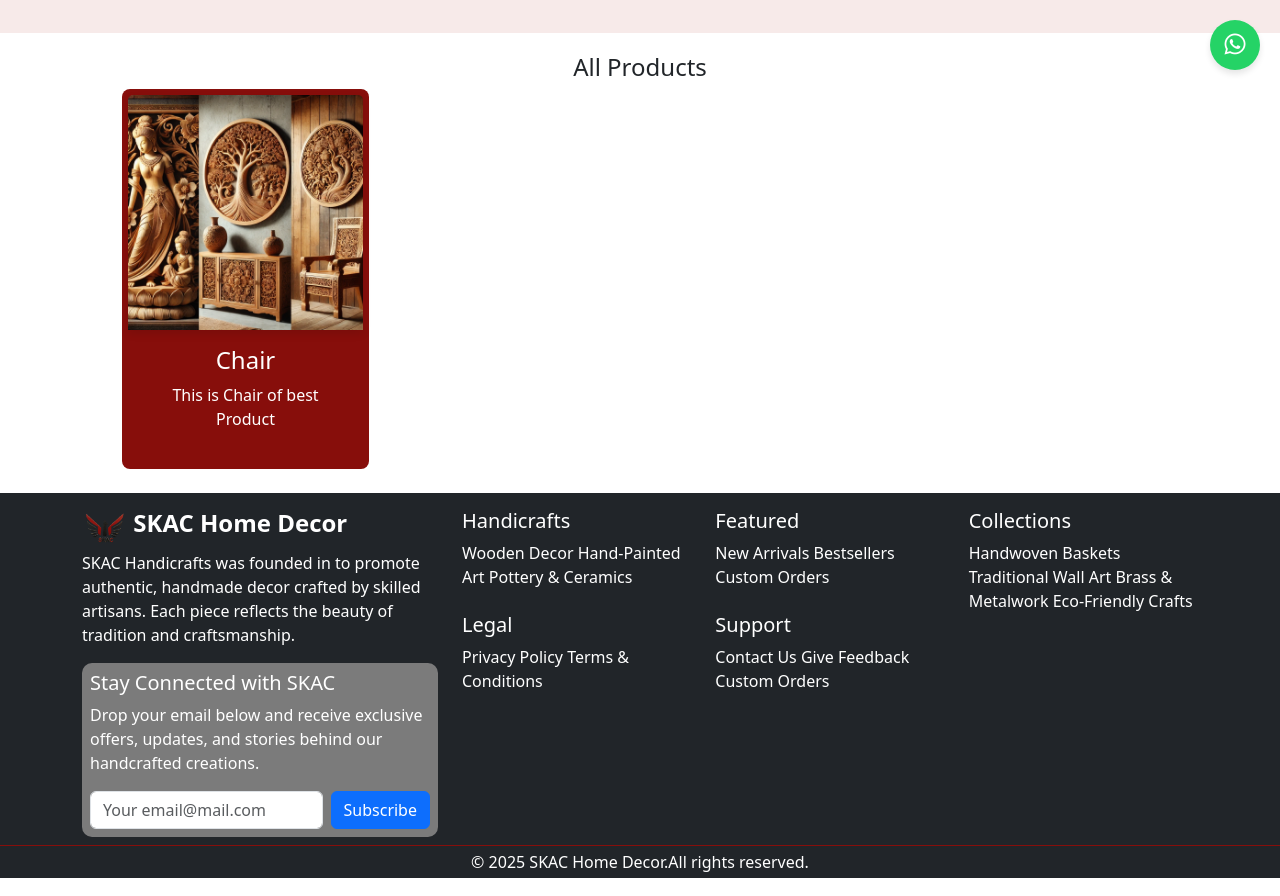
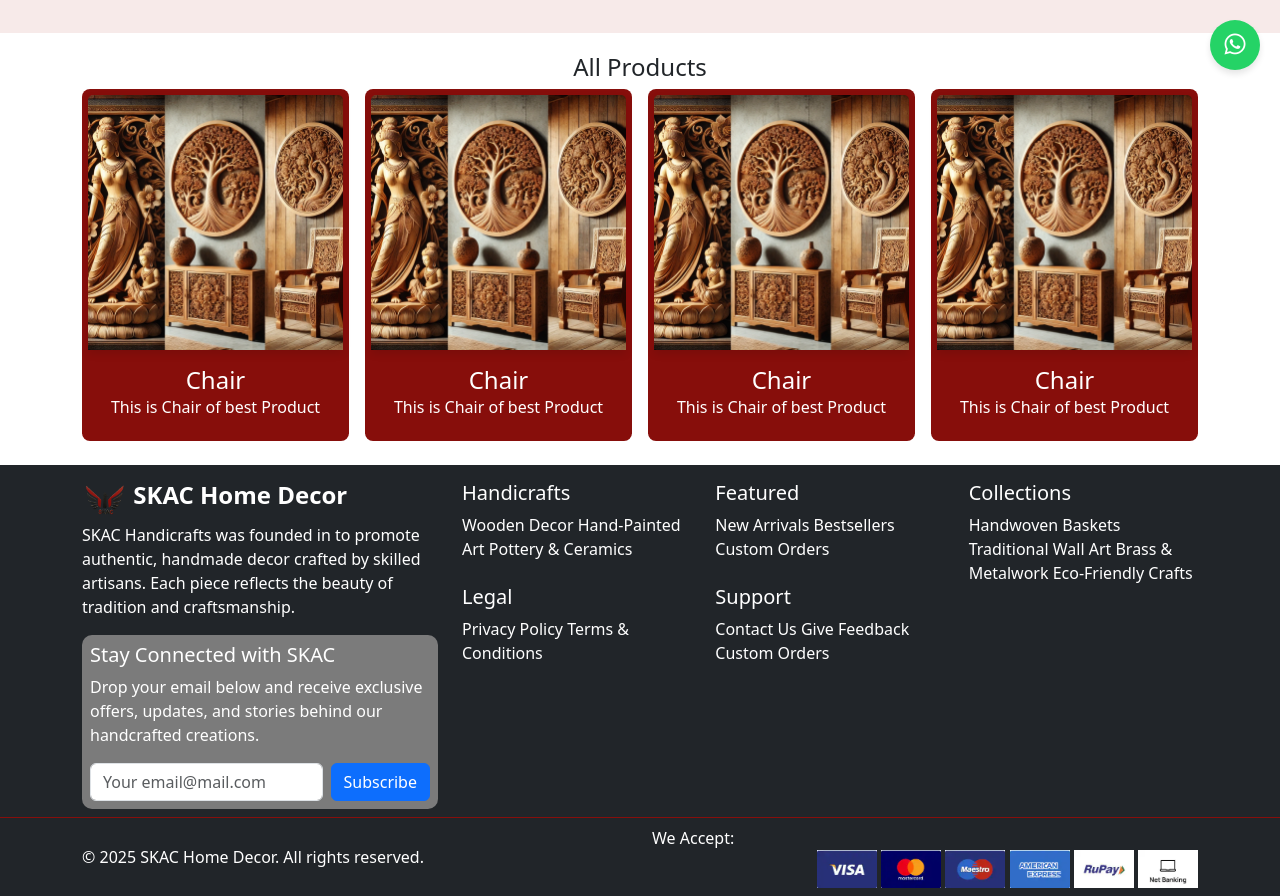
Before and after one commit to sumitkhowal2/skac, a plain HTML site: page index.html in a window 1280 px wide. Shown: the part 710-1606 px from the top of the page. Drawn offline with nearby package versions, Linux system fonts and the light colour scheme.

Commit message:
6 march home work

```diff
--- a/index.html
+++ b/index.html
@@ -299,13 +299,46 @@
             <div class="container">
               <h4 class="text-center">All Products</h4>
               <div class="row g-3">
-                <div class="col-lg-3">
+                <div class="col-lg-3 col-6">
                   <div class="card">
-                    <img src="./assets/handi.webp" class="card-img-top" alt="">
+                    <img src="./assets/handi.webp" loading="lazy" class="card-img-top" alt="">
                     <div class="card-body">
                       <div class="card-tittle">
-                        <h4 class="product-name">Chair</h4>
-                        <p>This is Chair of best Product</p>
+                        <h4 class="product-name m-0">Chair</h4>
+                        <p class="m-0">This is Chair of best Product</p>
+                      </div>
+                    </div>
+                  </div>
+                </div>
+                <div class="col-lg-3 col-6">
+                  <div class="card">
+                    <img src="./assets/handi.webp" loading="lazy" class="card-img-top" alt="">
+                    <div class="card-body">
+                      <div class="card-tittle">
+                        <h4 class="product-name m-0">Chair</h4>
+                        <p class="m-0">This is Chair of best Product</p>
+                      </div>
+                    </div>
+                  </div>
+                </div>
+                <div class="col-lg-3 col-6">
+                  <div class="card">
+                    <img src="./assets/handi.webp" loading="lazy" class="card-img-top" alt="">
+                    <div class="card-body">
+                      <div class="card-tittle">
+                        <h4 class="product-name m-0">Chair</h4>
+                        <p class="m-0">This is Chair of best Product</p>
+                      </div>
+                    </div>
+                  </div>
+                </div>
+                <div class="col-lg-3 col-6">
+                  <div class="card">
+                    <img src="./assets/handi.webp" loading="lazy" class="card-img-top" alt="">
+                    <div class="card-body">
+                      <div class="card-tittle">
+                        <h4 class="product-name m-0">Chair</h4>
+                        <p class="m-0">This is Chair of best Product</p>
                       </div>
                     </div>
                   </div>
@@ -318,13 +351,46 @@
             <div class="container">
               <h4 class="text-center">Chair Products</h4>
               <div class="row g-3">
-                <div class="col-lg-3">
+                <div class="col-lg-3 col-6">
                   <div class="card">
-                    <img src="./assets/chair.jpeg" class="card-img-top" alt="">
+                    <img src="./assets/chair.jpeg" loading="lazy" class="card-img-top" alt="">
                     <div class="card-body">
                       <div class="card-tittle">
-                        <h4 class="product-name">Chair</h4>
-                        <p>This is Chair of best Product</p>
+                        <h4 class="product-name m-0">Chair</h4>
+                        <p class="m-0">This is Chair of best Product</p>
+                      </div>
+                    </div>
+                  </div>
+                </div>
+                <div class="col-lg-3 col-6">
+                  <div class="card">
+                    <img src="./assets/chair.jpeg" loading="lazy" class="card-img-top" alt="">
+                    <div class="card-body">
+                      <div class="card-tittle">
+                        <h4 class="product-name m-0">Chair</h4>
+                        <p class="m-0">This is Chair of best Product</p>
+                      </div>
+                    </div>
+                  </div>
+                </div>
+                <div class="col-lg-3 col-6">
+                  <div class="card">
+                    <img src="./assets/chair.jpeg" loading="lazy" class="card-img-top" alt="">
+                    <div class="card-body">
+                      <div class="card-tittle">
+                        <h4 class="product-name m-0">Chair</h4>
+                        <p class="m-0">This is Chair of best Product</p>
+                      </div>
+                    </div>
+                  </div>
+                </div>
+                <div class="col-lg-3 col-6">
+                  <div class="card">
+                    <img src="./assets/chair.jpeg" loading="lazy" class="card-img-top" alt="">
+                    <div class="card-body">
+                      <div class="card-tittle">
+                        <h4 class="product-name m-0">Chair</h4>
+                        <p class="m-0">This is Chair of best Product</p>
                       </div>
                     </div>
                   </div>
@@ -443,15 +509,30 @@
           </div>
         </div>
       </div>
-      <div class="bg-dark footer-bottom py-1 text-center">
-        <p class="mb-0">
-          &copy;
-          <script>
-            document.write(new Date().getFullYear());
-          </script>
-          SKAC Home Decor.All rights reserved.
-        </p>
+      <div class="bg-dark footer-bottom py-2 text-center text-white">
+        <div class="container">
+          <div class="row align-items-center">
+            <!-- Accepted Cards Section -->
+            <div class="col-md-6 text-md-end text-center">
+              <p class="mb-0">
+                &copy; <script>document.write(new Date().getFullYear());</script>
+                SKAC Home Decor. All rights reserved.
+              </p>
+            </div>
+            <div class="col-md-6 text-md-start text-center mb-2 mb-md-0">
+              <p class="mb-0 text-end">We Accept:</p>
+              <img src="./assets/visa.webp" alt="Visa" width="60">
+              <img src="./assets/master-card.webp" alt="Mastercard" width="60">
+              <img src="./assets/maestro.webp" alt="maestro" width="60">
+              <img src="./assets/american-express.webp" alt="American Express" width="60">
+              <img src="./assets/rupay.webp" alt="rupay" width="60">
+              <img src="./assets/net-banking.webp" alt="net-banking" width="60">
+            </div>
+
+          </div>
+        </div>
       </div>
+
     </footer>
     <script src="https://cdnjs.cloudflare.com/ajax/libs/jquery/3.6.0/jquery.min.js"></script>
     <script src="./script/script.js"></script>
```
Also changed, not shown: style/style.css (+0 -10 lines), assets/american-express.webp (added), assets/maestro.webp (added), assets/master-card.webp (added), assets/net-banking.webp (added), assets/rupay.webp (added), assets/visa.webp (added).
